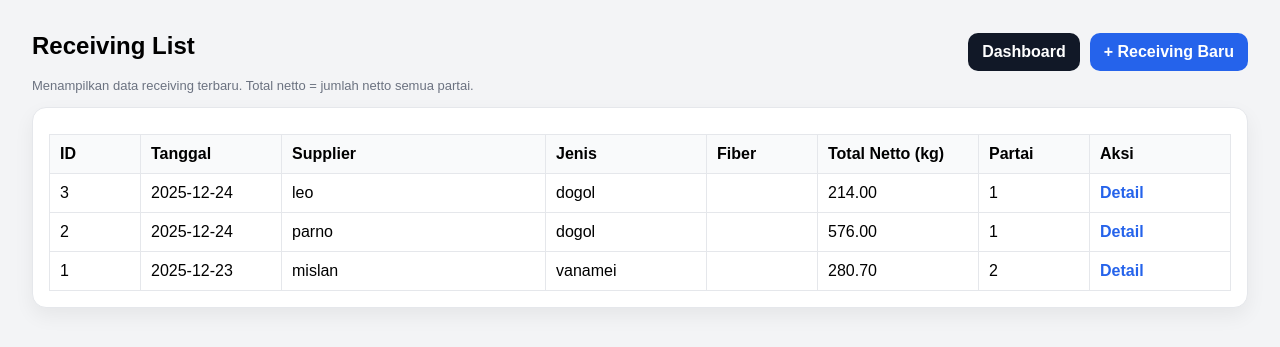
After one commit to wilhan1771-lgtm/belajar, a Flask app: page /receiving/list in a window 1280 px wide. The commit adds this page. Shown: the top 347 px of the page. Run offline with Flask 3, Linux system fonts and the light colour scheme; the visitor is signed in with stand-in values (Sample User, id 1); data comes from the database, SQL or seed files in the repository.

Commit message:
receving list

```diff
--- a/app.py
+++ b/app.py
@@ -6,9 +6,6 @@
 from flask import jsonify
 
 from db import get_conn
-
-
-
 app = Flask(__name__)
 app.secret_key = "belajar-secret"
 @app.route("/receiving/debug")
@@ -21,6 +18,28 @@
         "headers": [dict(r) for r in headers],
         "partai": [dict(r) for r in partai],
     }
+@app.route("/receiving/list")
+def receiving_list():
+    if "user" not in session:
+        return redirect(url_for("login"))
+
+    conn = get_conn()
+    rows = conn.execute("""
+        SELECT
+            h.id,
+            h.tanggal,
+            h.supplier,
+            h.jenis,
+            SUM(p.netto) AS total_netto,
+            COUNT(p.id) AS jml_partai
+        FROM receiving_header h
+        LEFT JOIN receiving_partai p ON p.header_id = h.id
+        GROUP BY h.id
+        ORDER BY h.id DESC
+    """).fetchall()
+    conn.close()
+
+    return render_template("receiving_list.html", rows=rows)
 
 @app.route("/receiving/save", methods=["POST"])
 def receiving_save():
--- a/templates/dashboard.html
+++ b/templates/dashboard.html
@@ -91,6 +91,7 @@
     <p>Pilihan keempat.</p>
     <a class="btn" href="{{ url_for('menu4') }}">Buka</a>
   </div>
+<a href="/receiving/list">Receiving List</a>
 
 </div>
 
--- /dev/null
+++ b/templates/receiving_list.html
@@ -0,0 +1,75 @@
+<!doctype html>
+<html lang="id">
+<head>
+  <meta charset="UTF-8" />
+  <meta name="viewport" content="width=device-width, initial-scale=1.0"/>
+  <title>Receiving List</title>
+  <style>
+    body { font-family: Arial, sans-serif; padding: 24px; background:#f3f4f6; }
+    h2 { margin:0 0 12px 0; }
+    .card { background:white; border:1px solid #e5e7eb; border-radius:14px; padding:16px;
+            box-shadow: 0 8px 20px rgba(0,0,0,0.06); }
+    table { width: 100%; border-collapse: collapse; margin-top: 10px; }
+    th, td { border: 1px solid #e5e7eb; padding: 10px; text-align: left; }
+    th { background:#f9fafb; }
+    .top { display:flex; justify-content:space-between; align-items:center; gap:12px; }
+    .btn { padding: 10px 14px; border: 0; border-radius: 10px; cursor: pointer; font-weight: 600; text-decoration:none; display:inline-block; }
+    .btn-primary { background: #2563eb; color: white; }
+    .btn-secondary { background: #111827; color: white; }
+    .muted { color:#6b7280; font-size:13px; margin-top:6px; }
+    .actions a { color:#2563eb; text-decoration:none; font-weight:600; }
+    .actions a:hover { text-decoration:underline; }
+  </style>
+</head>
+<body>
+
+  <div class="top">
+    <h2>Receiving List</h2>
+    <div style="display:flex; gap:10px;">
+      <a class="btn btn-secondary" href="/dashboard">Dashboard</a>
+      <a class="btn btn-primary" href="/menu1">+ Receiving Baru</a>
+    </div>
+  </div>
+  <div class="muted">Menampilkan data receiving terbaru. Total netto = jumlah netto semua partai.</div>
+
+  <div class="card" style="margin-top:14px;">
+    <table>
+      <thead>
+        <tr>
+          <th style="width:70px;">ID</th>
+          <th style="width:120px;">Tanggal</th>
+          <th>Supplier</th>
+          <th style="width:140px;">Jenis</th>
+          <th style="width:90px;">Fiber</th>
+          <th style="width:140px;">Total Netto (kg)</th>
+          <th style="width:90px;">Partai</th>
+          <th style="width:120px;">Aksi</th>
+        </tr>
+      </thead>
+      <tbody>
+        {% if not rows %}
+          <tr>
+            <td colspan="8">Belum ada data receiving.</td>
+          </tr>
+        {% endif %}
+
+        {% for r in rows %}
+        <tr>
+          <td>{{ r.id }}</td>
+          <td>{{ r.tanggal }}</td>
+          <td>{{ r.supplier }}</td>
+          <td>{{ r.jenis or "-" }}</td>
+          <td>{{ r.fiber if r.fiber is not none else "-" }}</td>
+          <td>{{ "%.2f"|format(r.total_netto or 0) }}</td>
+          <td>{{ r.jml_partai }}</td>
+          <td class="actions">
+            <a href="/receiving/{{ r.id }}">Detail</a>
+          </td>
+        </tr>
+        {% endfor %}
+      </tbody>
+    </table>
+  </div>
+
+</body>
+</html>
```
